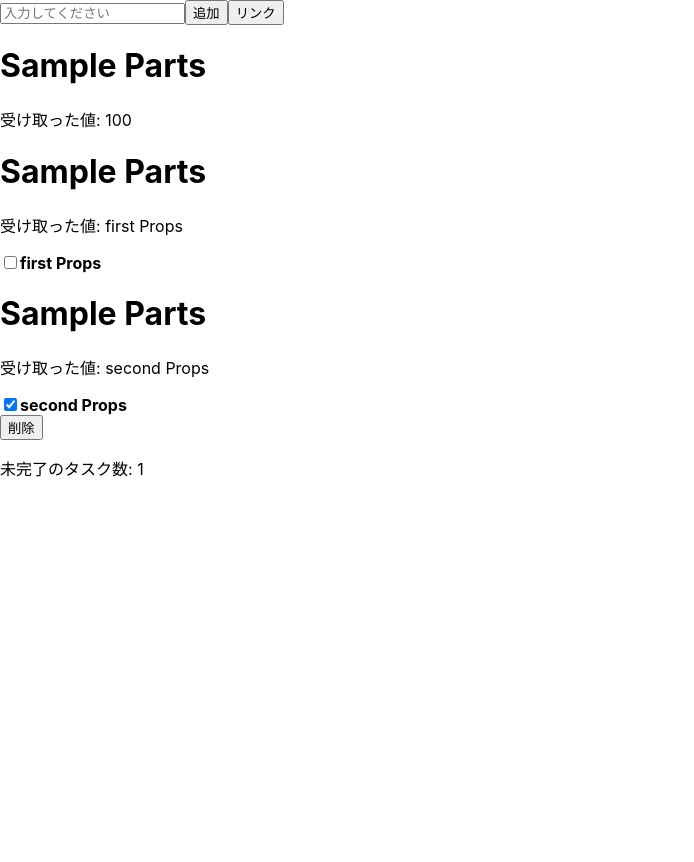
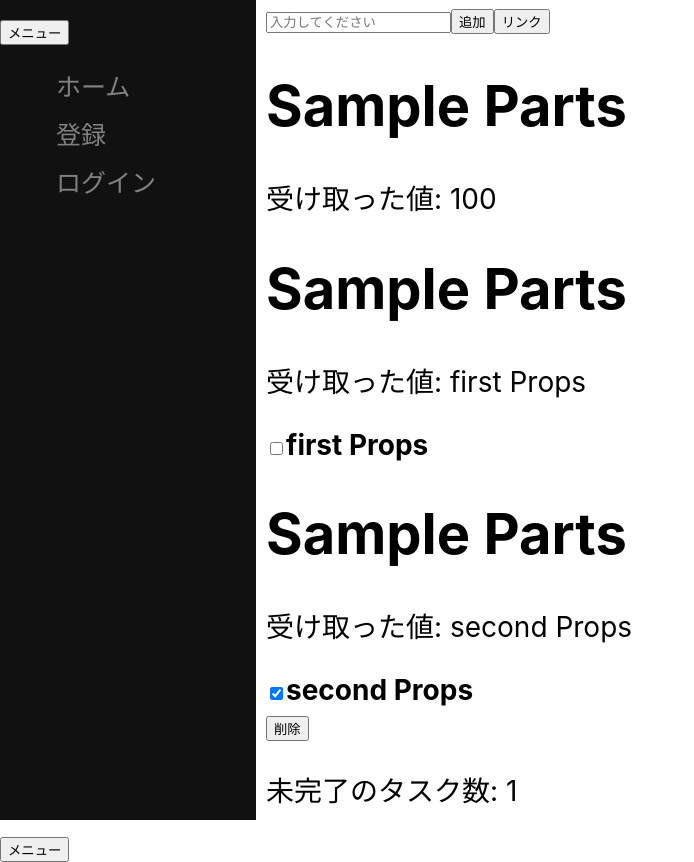
Before and after one commit to Kodai-study/my-reactApp, a React (Create React App) app: page / in a window 1280 px wide. Shown: the whole page, without its empty margins (0-694 px from the left). Before the commit the page ends 800 px from the top, so only its background shows below. Built offline with nearby package versions, Linux system fonts and the light colour scheme.

Commit message:
スライドバーのアコーディオンを試してみる

```diff
--- a/src/App.js
+++ b/src/App.js
@@ -15,10 +15,8 @@ function App() {
 
 	const handleClickAddTodoButton = () => {
 		console.log(todoTextInput.current.value);
-
 		//テキストボックスから入力された値を取得して、リストに追加する
 		setTodoList([...multiProps, { key: multiProps.length + 1, text: todoTextInput.current.value, completed: false }]);
-
 	}
 
 	const taskCompletedToggleHandler = (id) => {
@@ -34,17 +32,15 @@ function App() {
 
 
 	return (
-		<>
+		<div className='main'>
 			<input type="text" id="add-text" placeholder="入力してください" ref={todoTextInput} />
 			<button onClick={handleClickAddTodoButton}>追加</button>
-
 			<button onClick={linkTo}>リンク</button>
-
 			<SampleParts count={count} />
 			<SampleMultiprops multiProps={multiProps} completedToggleHandler={taskCompletedToggleHandler} />
 			<button onClick={() => setTodoList(multiProps.filter((todo) => !todo.completed))}>削除</button>
 			<p>未完了のタスク数: {multiProps.filter((todo) => !todo.completed).length}</p>
-		</>
+		</div>
 	);
 }
 
--- /dev/null
+++ b/src/SideBar.js
@@ -0,0 +1,77 @@
+// ボタンを縦に並べたサイドバーを表示するコンポーネント
+// デフォルトのHTML要素のみで構成する。
+// ボタンを押すと、そのボタンに対応するコンポーネントを表示する。
+
+import React, { useState } from "react";
+import "./SlideBar.css";
+
+// ボタンをリストで表示するコンポーネントを作成する
+const menuList = [
+    { id: 1, name: "ホーム" },
+    { id: 2, name: "登録" },
+    { id: 3, name: "ログイン" },
+];
+
+
+
+// slideOut スライドバーと、子の要素全てに slideOut のアニメーションを適用する関数
+// アニメーションにかかる時間は 0.5 秒
+const SlideBar = () => {
+
+    const sideBar = document.querySelector(".sideBar");
+    const menuButton = document.querySelector(".menuButton");
+    const ss = document.querySelector(".ss");
+    const menuButtonList = document.querySelectorAll(".menuButton");
+    sideBar.classList.add("slideOut");
+    menuButton.classList.add("slideOut");
+    ss.classList.add("slideOut");
+    menuButtonList.forEach((menuButton) => {
+        menuButton.classList.add("slideOut");
+    });
+};
+
+// サイドバーを表示するコンポーネントを作成する
+// ボタンを押すと、サイドバーが表示される
+// ボタンを押すと、サイドバーが閉じる
+
+
+const SideBar = () => {
+
+
+    const [isToggled, setIsToggled] = useState(true);
+
+    const handleClick = () => {
+        setIsToggled(!isToggled);
+    };
+
+    // cssのクラス sideBar と、その子要素全てに スタイルを割り当てる
+
+
+
+    return (
+        <>
+            <button className="ss" onClick={handleClick}>メニュー</button>
+            <div className="sideBar"
+                style={{ width: isToggled ? '20%' : '0' }}>
+                <button className="menuButton" onClick={handleClick}>メニュー</button>
+                <ul>
+                    {menuList.map((menu) => {
+                        return (
+                            <li key={menu.id}>
+                                <a href={`/${menu.name}/`}
+                                    style={{ width: isToggled ? '100%' : '0' }}>
+                                    {isToggled ? menu.name : ''}</a>
+                            </li>
+                        );
+                    })}
+                </ul>
+            </div>
+        </>
+    );
+};
+
+
+export default SideBar;
+
+// Path: src\SideBar.css
+// サイドバーを表示するためのCSS
--- /dev/null
+++ b/src/SlideBar.css
@@ -0,0 +1,70 @@
+/* 次のHTML要素を、サイドバーとして左20%の幅で表示cssを記述する。 */
+/*<div class="sideBar"><ul><li><a href="/ホーム/">ホーム</a></li><li><a href="/登録/">登録</a></li><li><a href="/ログイン/">ログイン</a></li></ul></div>*/
+/* サイドバーの文字色を白色にする */
+.sideBar {
+    width: 20%;
+    height: 100%;
+    position: fixed;
+    z-index: 1;
+    top: 0;
+    left: 0;
+    overflow-x: hidden;
+    padding-top: 20px;
+    background-color: #111;
+    color: #fff;
+
+
+    transition: width 0.5s;
+    overflow: visible;
+}
+
+.sideBar ul li {
+    list-style-type: none;
+}
+
+.sideBar ul li a {
+    padding: 6px 8px 6px 16px;
+    text-decoration: none;
+    font-size: 25px;
+    color: #818181;
+    display: block;
+}
+
+.sideBar ul li a:hover {
+    color: #f1f1f1;
+}
+
+/* ホームページのメインコンテンツを、サイドバーの右側に配置する */
+.main {
+    margin-left: 20%;
+    font-size: 28px;
+    padding: 0px 10px;
+}
+
+/* .sideBar ul li a  に対して、カーソルが合わさったときに、少し右にずれるアニメーションを追加するcss */
+.sideBar ul li a {
+    /* アニメーションの種類を指定 */
+    transition: 0.3s;
+}
+
+.sideBar ul li a:hover {
+    /* アニメーションの種類を指定 */
+    transform: translateX(10px);
+}
+
+.slideOut{
+    /* アニメーションの種類を指定 */
+    animation: anim_slideOut 0.5s;
+}
+
+/* 0.5秒かけて、横幅を100%から0%にするアニメーションを作成 */
+@keyframes anim_slideOut {
+    from {width: 20%;}
+    to {width: 0%;}
+}
+
+/* 0.5秒かけて、横幅を0%から100%にするアニメーションを作成 */
+@keyframes anim_slideIn {
+    from {width: 0%;}
+    to {width: 100%;}
+}
--- a/src/index.js
+++ b/src/index.js
@@ -9,13 +9,14 @@ import App from './App';
 import { BrowserRouter, Routes, Route } from 'react-router-dom';
 import SampleParts from './SampleParts';
 import Second from './Second';
+import SideBar from './SideBar';
 
 const root = ReactDOM.createRoot(document.getElementById('root'));
 root.render(
   <React.StrictMode>
     <BrowserRouter>
       <Routes>
-        <Route path={`/`} element={<App />} />
+        <Route path={`/`} element={<><App /> <SideBar /></>} />
         <Route path={`/register/`} element={<SampleParts />} />
         <Route path={`/login/`} element={<Second />} />
       </Routes>
```
